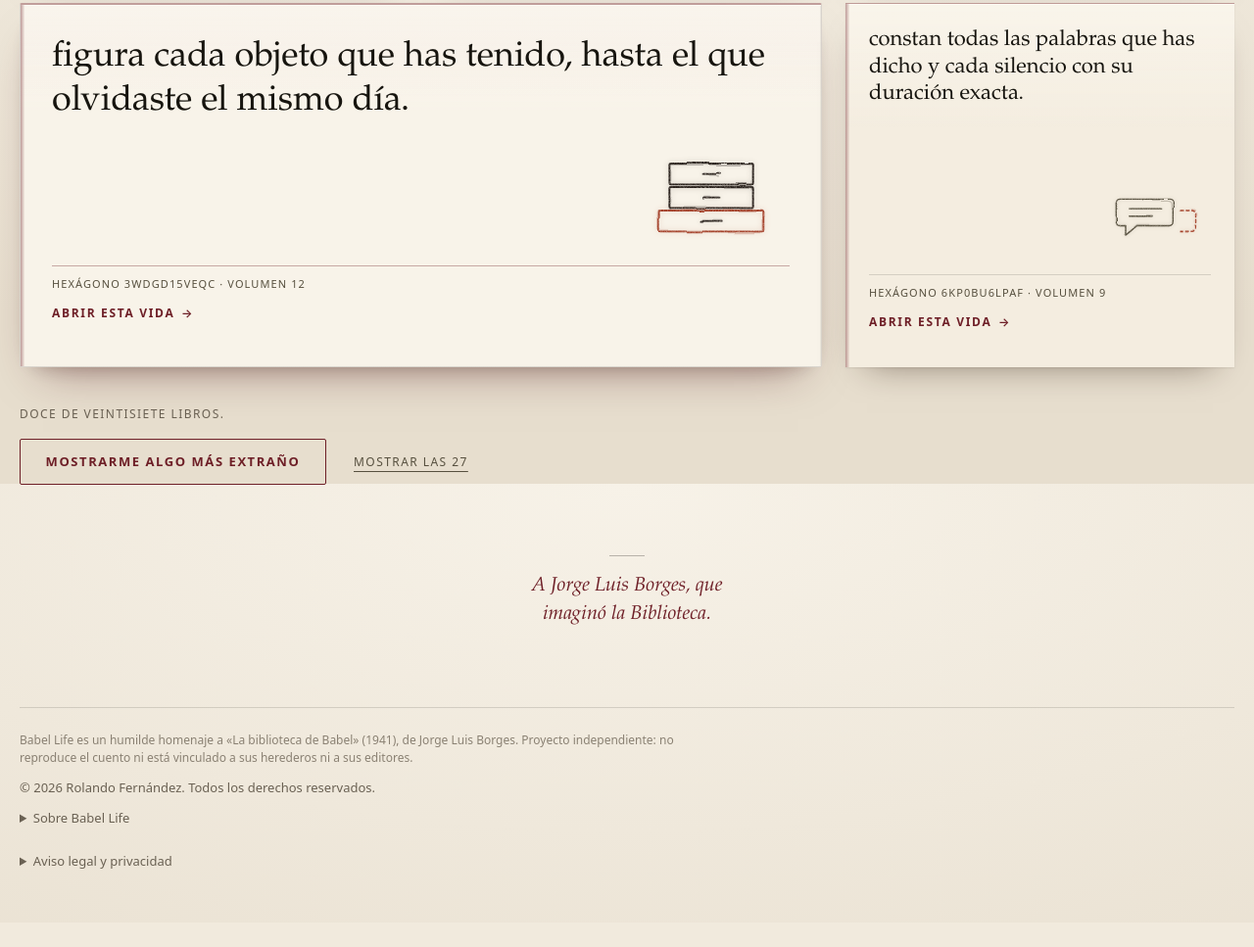
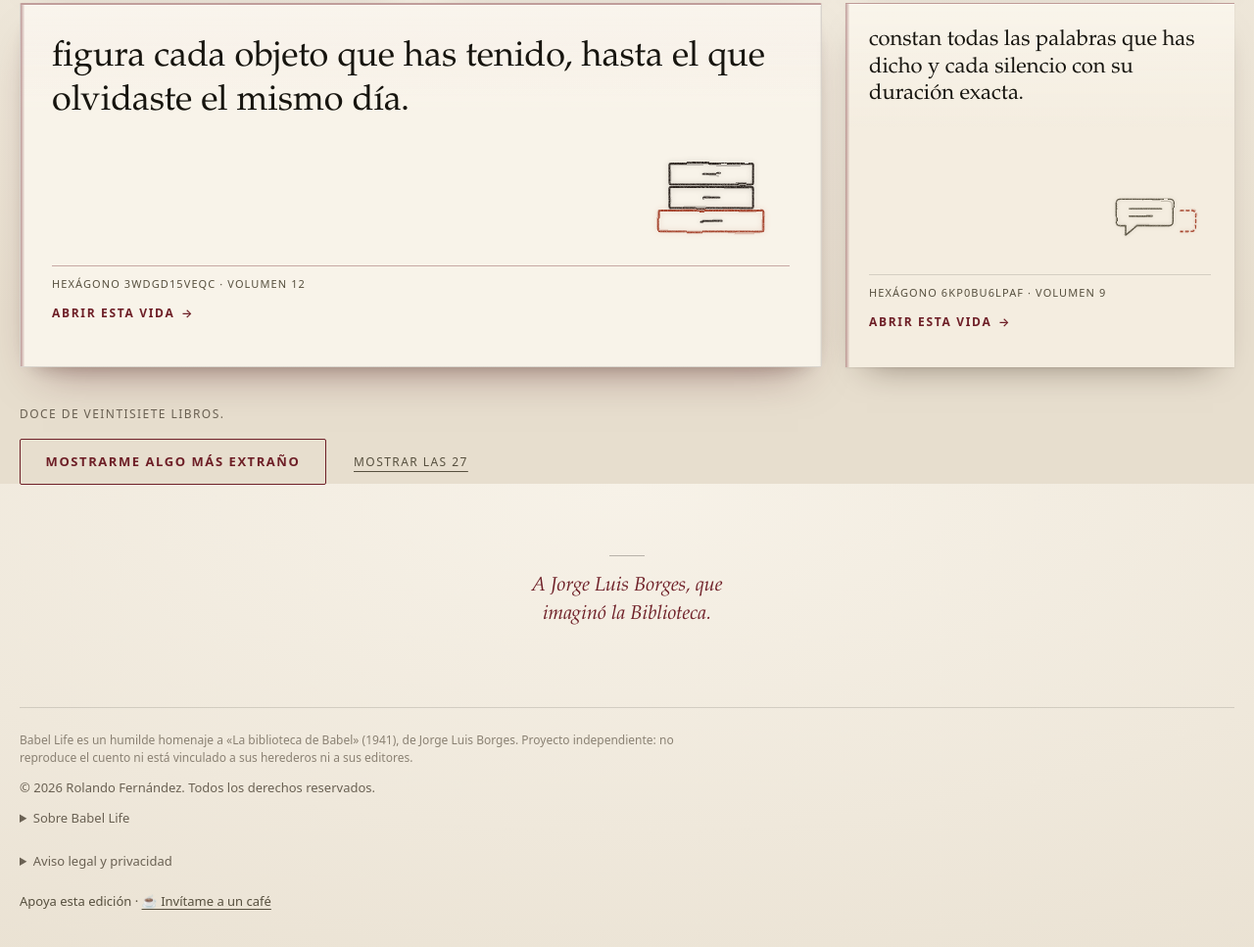
Before and after one commit to rolandojf-gif/babel-life, a website built with Vite: page es/index.html in a window 1280 px wide. Shown: the part 1906-2873 px from the top of the page at 98% size. Before the commit the page ends 2848 px from the top, so only its background shows below. Built offline with nearby package versions, Linux system fonts and the light colour scheme.

Commit message:
feat: add discreet support link to Babel Life (#16)

```diff
--- a/es/index.html
+++ b/es/index.html
@@ -105,9 +105,10 @@
           <details class="about">
             <summary>Aviso legal y privacidad</summary>
             <p>
-              Babel Life es, por ahora, un proyecto personal no comercial. No vende productos ni
+              Babel Life es un proyecto literario personal e independiente. No vende productos ni
               servicios, no ofrece cuentas de usuario, no acepta formularios ni muestra publicidad.
-              Utiliza Cloudflare Web Analytics para métricas agregadas de tráfico y rendimiento;
+              El apoyo voluntario mediante Buy Me a Coffee es opcional y no da acceso a bienes,
+              servicios, contenidos ni otras contraprestaciones. Utiliza Cloudflare Web Analytics para métricas agregadas de tráfico y rendimiento;
               este servicio no usa cookies ni localStorage para las métricas de uso y no recoge ni
               utiliza datos personales de los visitantes. Los proveedores de alojamiento pueden
               tratar los datos técnicos de las peticiones necesarios para servir, proteger y operar
@@ -115,6 +116,10 @@
             </p>
             <p>Mantenido por Rolando Fernández en España.</p>
           </details>
+          <div class="support">
+            Apoya esta edición ·
+            <a class="support__link" href="https://buymeacoffee.com/rolandofernandez" target="_blank" rel="noopener noreferrer">☕ Invítame a un café</a>
+          </div>
         </footer>
       </div>
     </noscript>
--- a/src/content/copy.en.ts
+++ b/src/content/copy.en.ts
@@ -57,13 +57,15 @@ export const copy: Copy = {
   homage:
     'Babel Life is a humble homage to Jorge Luis Borges’ “The Library of Babel” (1941). An independent project: it does not reproduce the story and is not affiliated with his estate or publishers.',
   copyright: '© 2026 Rolando Fernández. All rights reserved.',
+  supportPrefix: 'Support this edition',
+  supportLabel: 'Buy me a coffee',
   dedication: 'For Jorge Luis Borges, who imagined the Library first.',
   aboutHeading: 'About Babel Life',
   aboutBody:
     'Babel Life is an independent literary project inspired by Jorge Luis Borges’ short story “The Library of Babel”. It is not affiliated with, endorsed by or published by the Borges estate or any publisher. No passage from Borges’ story is reproduced here. Its passages and coordinates belong to this edition. This is fiction: the site cannot identify, predict or estimate anyone’s future.',
   legalHeading: 'Legal & privacy',
   legalBody:
-    'Babel Life is currently a non-commercial personal project. It does not sell goods or services, offer user accounts, accept form submissions or serve advertising. It uses Cloudflare Web Analytics for aggregate traffic and performance metrics; this service does not use cookies or localStorage for usage metrics and does not collect or use visitors’ personal data. Hosting providers may process technical request data needed to deliver, secure and operate the site.',
+    'Babel Life is an independent personal literary project. It does not sell goods or services, offer user accounts, accept form submissions or serve advertising. Voluntary support through Buy Me a Coffee is optional and provides no goods, services, access or other consideration. It uses Cloudflare Web Analytics for aggregate traffic and performance metrics; this service does not use cookies or localStorage for usage metrics and does not collect or use visitors’ personal data. Hosting providers may process technical request data needed to deliver, secure and operate the site.',
   legalOwner: 'Maintained by Rolando Fernández in Spain.',
   wallCountPartial: '{count} of {total} books.',
   wallCountAll: 'All {total} books.',
--- a/src/content/copy.es.ts
+++ b/src/content/copy.es.ts
@@ -57,13 +57,15 @@ export const copy: Copy = {
   homage:
     'Babel Life es un humilde homenaje a «La biblioteca de Babel» (1941), de Jorge Luis Borges. Proyecto independiente: no reproduce el cuento ni está vinculado a sus herederos ni a sus editores.',
   copyright: '© 2026 Rolando Fernández. Todos los derechos reservados.',
+  supportPrefix: 'Apoya esta edición',
+  supportLabel: 'Invítame a un café',
   dedication: 'A Jorge Luis Borges, que imaginó la Biblioteca.',
   aboutHeading: 'Sobre Babel Life',
   aboutBody:
     'Babel Life es un proyecto literario independiente inspirado en el cuento «La biblioteca de Babel», de Jorge Luis Borges. No está afiliado, avalado ni publicado por los herederos de Borges ni por ninguna editorial. Aquí no se reproduce ningún pasaje del cuento. Los pasajes y las coordenadas pertenecen a esta edición. Esto es ficción: el sitio no puede identificar, predecir ni estimar el futuro de nadie.',
   legalHeading: 'Aviso legal y privacidad',
   legalBody:
-    'Babel Life es, por ahora, un proyecto personal no comercial. No vende productos ni servicios, no ofrece cuentas de usuario, no acepta formularios ni muestra publicidad. Utiliza Cloudflare Web Analytics para métricas agregadas de tráfico y rendimiento; este servicio no usa cookies ni localStorage para las métricas de uso y no recoge ni utiliza datos personales de los visitantes. Los proveedores de alojamiento pueden tratar los datos técnicos de las peticiones necesarios para servir, proteger y operar el sitio.',
+    'Babel Life es un proyecto literario personal e independiente. No vende productos ni servicios, no ofrece cuentas de usuario, no acepta formularios ni muestra publicidad. El apoyo voluntario mediante Buy Me a Coffee es opcional y no da acceso a bienes, servicios, contenidos ni otras contraprestaciones. Utiliza Cloudflare Web Analytics para métricas agregadas de tráfico y rendimiento; este servicio no usa cookies ni localStorage para las métricas de uso y no recoge ni utiliza datos personales de los visitantes. Los proveedores de alojamiento pueden tratar los datos técnicos de las peticiones necesarios para servir, proteger y operar el sitio.',
   legalOwner: 'Mantenido por Rolando Fernández en España.',
   wallCountPartial: '{count} de {total} libros.',
   wallCountAll: 'Los {total} libros.',
--- a/src/content/copy.ts
+++ b/src/content/copy.ts
@@ -55,6 +55,8 @@ export type Copy = {
   /** The homage and independence line that opens the footer of every page. */
   homage: string;
   copyright: string;
+  supportPrefix: string;
+  supportLabel: string;
   /** The dedication that closes the wall, set like a book's closing line. */
   dedication: string;
   aboutHeading: string;
--- a/src/styles.css
+++ b/src/styles.css
@@ -2027,6 +2027,22 @@ body {
   margin: 0;
 }
 
+.support {
+  margin: 0.55rem 0 0;
+  color: var(--ink-soft);
+}
+
+.support__link {
+  color: inherit;
+  text-decoration: underline;
+  text-decoration-thickness: 1px;
+  text-underline-offset: 3px;
+}
+
+.support__link:is(:hover, :focus-visible) {
+  color: var(--oxblood);
+}
+
 .homage {
   max-width: 44rem;
   margin: 0 0 0.75rem;
--- a/src/views/AppShell.ts
+++ b/src/views/AppShell.ts
@@ -58,6 +58,18 @@ export function mountAppShell(
   legal.append(element('p', undefined, copy.legalBody));
   legal.append(element('p', undefined, copy.legalOwner));
   footer.append(legal);
+
+  const support = element('div', 'support');
+  support.append(document.createTextNode(`${copy.supportPrefix} · `));
+  const supportLink = link(
+    'https://buymeacoffee.com/rolandofernandez',
+    'support__link',
+    `☕ ${copy.supportLabel}`,
+  );
+  supportLink.target = '_blank';
+  supportLink.rel = 'noopener noreferrer';
+  support.append(supportLink);
+  footer.append(support);
 
   shell.append(grain, createCharcoalDefs(), createLanguageSwitcher(), main, footer, status);
   root.append(shell);
```
Also changed, not shown: index.html (+7 -2 lines).
